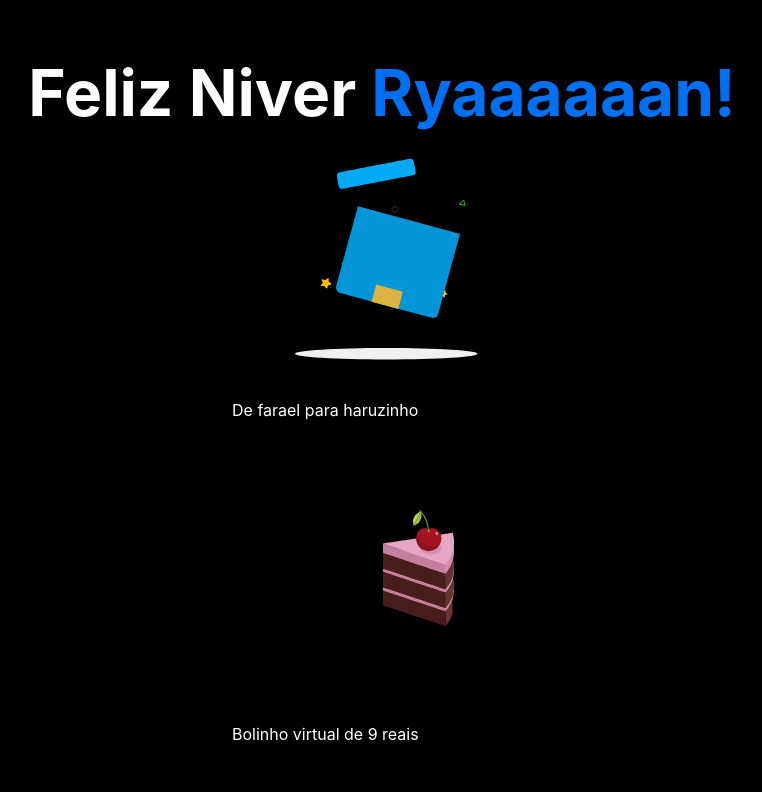
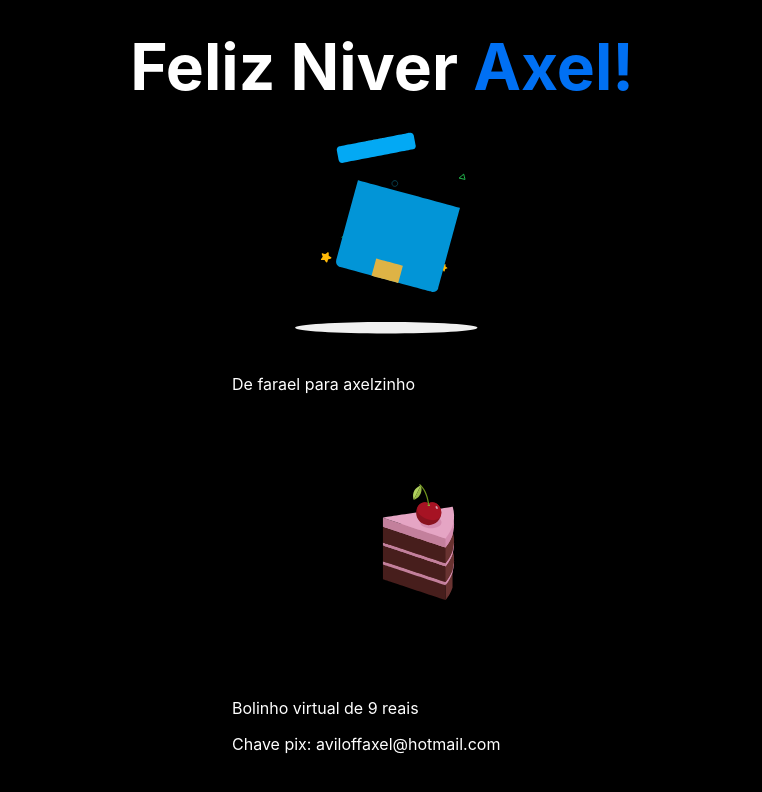
Before and after one commit to rafael-angonese/niver, a Next.js app: page / in a window 1280 px wide. Shown: the top 792 px of the page, without its empty margins (258-1020 px from the left). Built offline with nearby package versions, Linux system fonts and the light colour scheme.

Commit message:
:sparkles: Feat: axel

```diff
--- a/src/pages/index.tsx
+++ b/src/pages/index.tsx
@@ -31,20 +31,21 @@ const Home: NextPage = () => {
   return (
     <div className={styles.container}>
       <Head>
-        <title>Aniversario de Ryan</title>
+        <title>Aniversario de Axel</title>
         <meta name="description" content="Feliz aniversario 🎉" />
         <link rel="icon" href="/favicon.ico" />
       </Head>
 
       <main className={styles.main}>
         <h1 className={styles.title}>
-          Feliz Niver <a href="#">Ryaaaaaan!</a>
+          Feliz Niver <a href="#">Axel!</a>
         </h1>
 
         <div style={{ width: 300 }}>
           <>{View}</>
-          De farael para haruzinho
+          De farael para axelzinho
           <>{View2}</> Bolinho virtual de 9 reais
+          <p>Chave pix: aviloffaxel@hotmail.com</p>
         </div>
       </main>
     </div>
```
